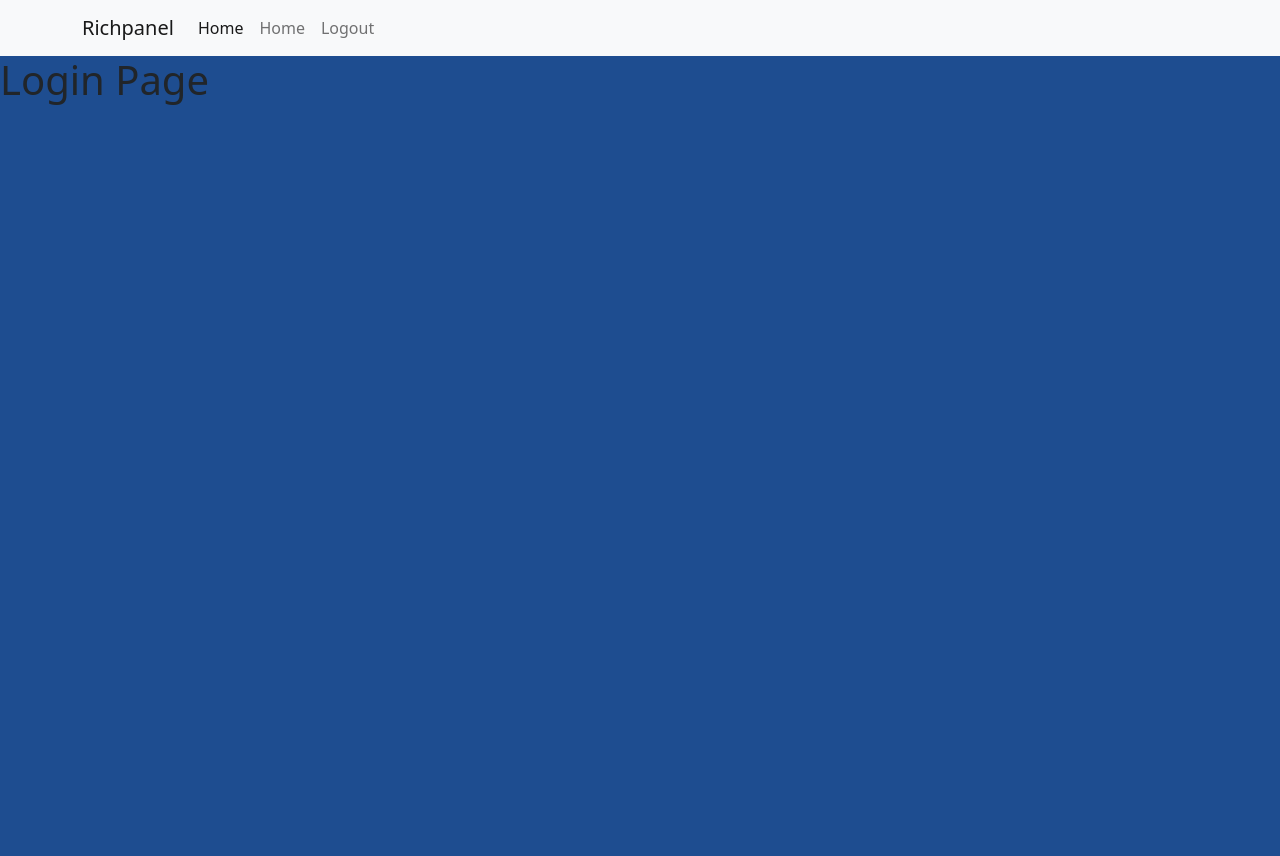
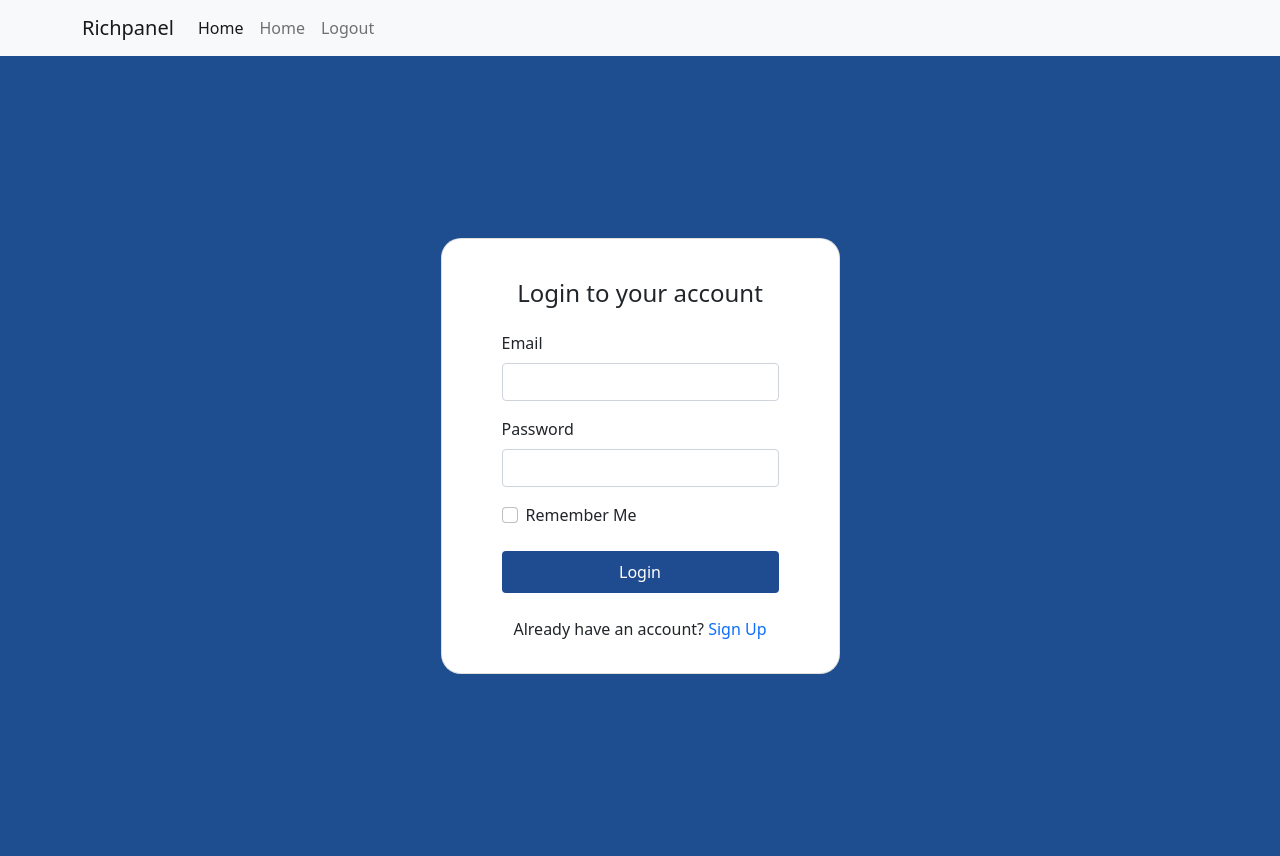
Before and after one commit to KamaljeetSahoo/Richpanel-Assessment, a Django app: page /login/ in a window 1280 px wide. Before the commit the page ends 105 px from the top, so only its background shows below. Run offline with Django 4.2, Linux system fonts and the light colour scheme.

Commit message:
Login Screen Added

```diff
--- a/templates/authentication/login.html
+++ b/templates/authentication/login.html
@@ -1,4 +1,30 @@
 {% extends 'base.html' %}
 {% block body_content %}
-    <h1>Login Page</h1>
+<div class="container h-100">
+    <div class="row my-auto h-100">
+        <div class="card mx-auto my-auto" style="border-radius: 20px; width: 35%;">
+            <div class="card-body p-3 px-5">
+                <h4 class="text-center mb-4 mt-4">Login to your account</h4>
+                <form>
+                    <div class="mb-3">
+                        <label for="exampleInputEmail1" class="form-label font-weight-500">Email</label>
+                        <input type="email" class="form-control" name="email">
+                    </div>
+                    <div class="mb-3">
+                        <label for="exampleInputEmail1" class="form-label font-weight-500">Password</label>
+                        <input type="password" class="form-control" name="password">
+                    </div>
+                    <div class="mb-3 form-check">
+                        <input type="checkbox" class="form-check-input" name="rememberMe">
+                        <label class="form-check-label" for="exampleCheck1">Remember Me</label>
+                    </div>
+                    <div class="mt-4 mb-4">
+                        <button type="submit" class="btn w-100 secondary_color text-white py-2">Login</button>
+                    </div>
+                </form>
+                <p class="text-center">Already have an account? <a href="/register" style="text-decoration: none;">Sign Up</a></p>
+            </div>
+        </div>
+    </div>
+ </div>
 {% endblock %}
```
